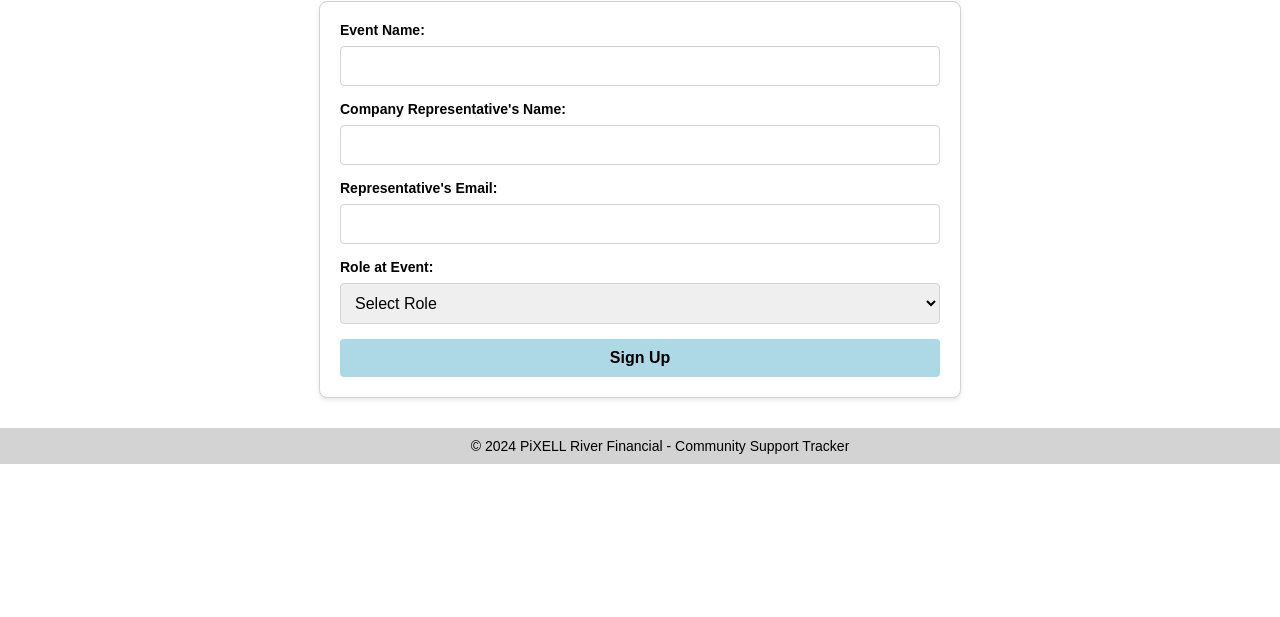
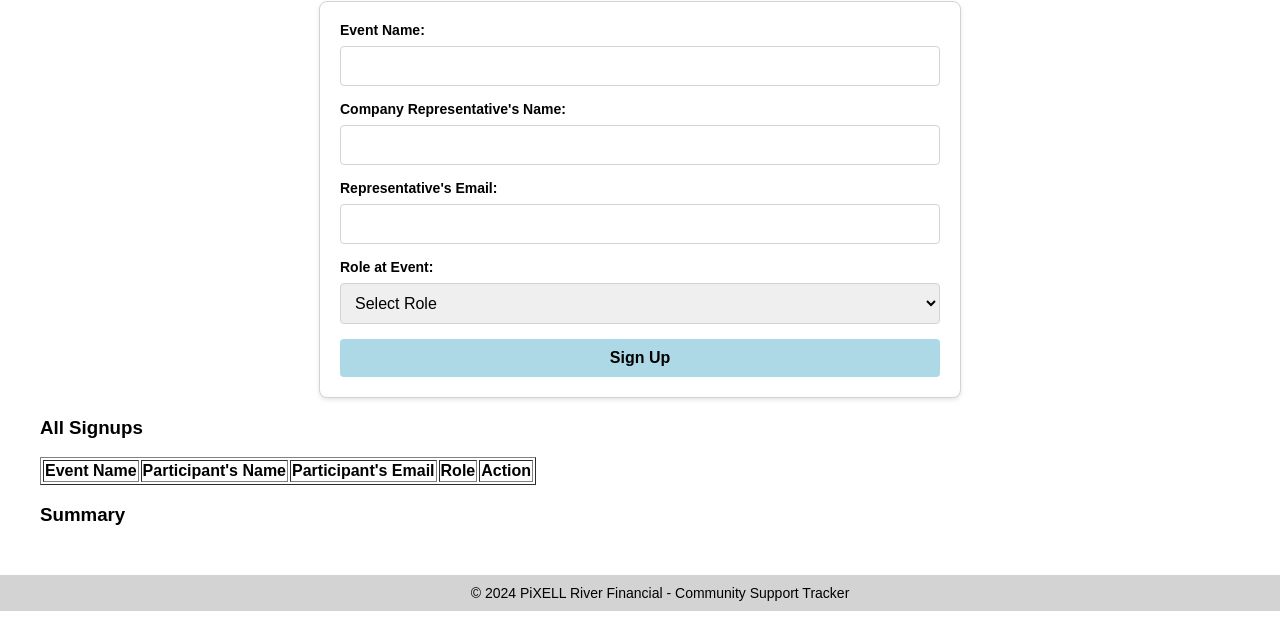
Before and after one commit to maulik6666/Community-Support-Tracker, a website: page event_signup.html in a window 1280 px wide. Shown: the part 183-800 px from the top of the page. Drawn offline with Linux system fonts and the light colour scheme.

Commit message:
Added table in event_signup.html

```diff
--- a/event_signup.html
+++ b/event_signup.html
@@ -114,9 +114,30 @@
                 <!-- Submit Button -->
                 <button type="submit">Sign Up</button>
             </form>
+
+            <h3>All Signups</h3>
+            <table id="signups-table" border="1">
+                <thead>
+                    <tr>
+                        <th>Event Name</th>
+                        <th>Participant's Name</th>
+                        <th>Participant's Email</th>
+                        <th>Role</th>
+                        <th>Action</th>
+                    </tr>
+                </thead>
+                <tbody>
+                    <!-- Rows dynamically added here -->
+                </tbody>
+            </table>
+
+            <h3>Summary</h3>
+            <div id="summary-section">
+                <!-- Summary dynamically added here -->
+            </div>
         </main>
         <!-- Footer -->
-         <footer>
+        <footer>
             <p>&copy; 2024 PiXELL River Financial - Community Support Tracker</p>
         </footer>
     </body>
```
